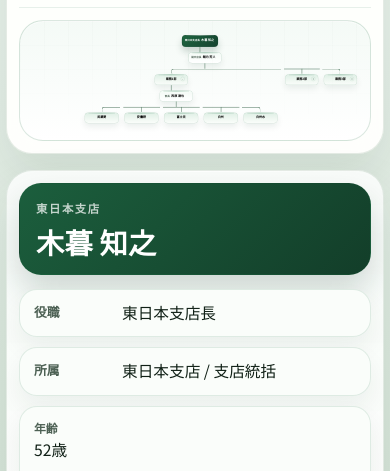
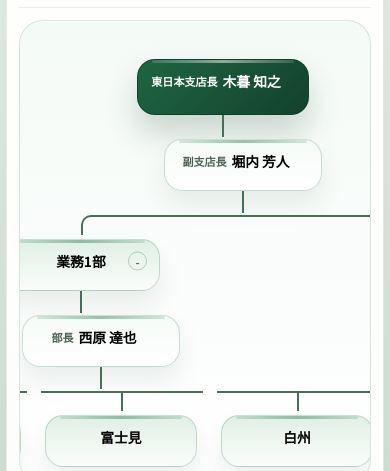
Before and after one commit to umeme522/east-japan-org-chart, a website: page index.html in a window 390 px wide. Shown: the part 369-840 px from the top of the page. Drawn offline with Linux system fonts and the light colour scheme; no server answers.

Commit message:
Improve mobile org chart readability

```diff
--- a/script.js
+++ b/script.js
@@ -1251,10 +1251,27 @@ function fitOrgChartToFrame() {
 
   content.style.transform = "scale(1)";
   shell.style.height = "auto";
+  shell.style.width = "";
+  shell.style.minWidth = "";
+  content.style.transformOrigin = "";
+
+  const isMobile = window.matchMedia("(max-width: 720px)").matches;
+  const treeRect = tree.getBoundingClientRect();
+
+  if (isMobile) {
+    shell.style.width = "max-content";
+    shell.style.minWidth = "100%";
+    content.style.transformOrigin = "top center";
+    shell.style.height = `${Math.ceil(treeRect.height)}px`;
+
+    const maxScrollLeft = Math.max(shell.scrollWidth - frame.clientWidth, 0);
+    frame.scrollLeft = Math.round(maxScrollLeft / 2);
+    return;
+  }
 
   const frameWidth = Math.max(frame.clientWidth - 20, 0);
-  const treeWidth = tree.getBoundingClientRect().width;
-  const treeHeight = tree.getBoundingClientRect().height;
+  const treeWidth = treeRect.width;
+  const treeHeight = treeRect.height;
   const scale = treeWidth > frameWidth && treeWidth > 0 ? frameWidth / treeWidth : 1;
 
   content.style.transform = `scale(${scale})`;
--- a/styles.css
+++ b/styles.css
@@ -1024,12 +1024,62 @@ textarea {
     align-items: start;
   }
 
+  .chart-frame {
+    overflow-x: auto;
+    overflow-y: hidden;
+    padding: 14px 8px 16px;
+    -webkit-overflow-scrolling: touch;
+  }
+
+  .chart-scale-shell {
+    width: max-content;
+    min-width: 100%;
+    justify-content: flex-start;
+    padding-inline: 6px;
+  }
+
+  .org-chart {
+    min-width: max-content;
+  }
+
+  .org-chart ul {
+    gap: 16px;
+    padding-top: 24px;
+  }
+
+  .org-chart li {
+    padding-top: 24px;
+  }
+
   .node-card {
-    width: 134px;
+    width: 158px;
+    min-height: 52px;
+    padding: 11px 12px;
+    border-radius: 18px;
   }
 
   .node-card.is-root {
-    width: 146px;
+    width: 172px;
+    min-height: 56px;
+  }
+
+  .node-card.is-leaf {
+    width: 152px;
+  }
+
+  .node-title {
+    font-size: 0.86rem;
+  }
+
+  .node-inline-meta {
+    font-size: 0.69rem;
+  }
+
+  .node-toggle-indicator {
+    min-width: 19px;
+    height: 19px;
+    font-size: 0.74rem;
+    line-height: 17px;
   }
 
   .profile-summary {
```
